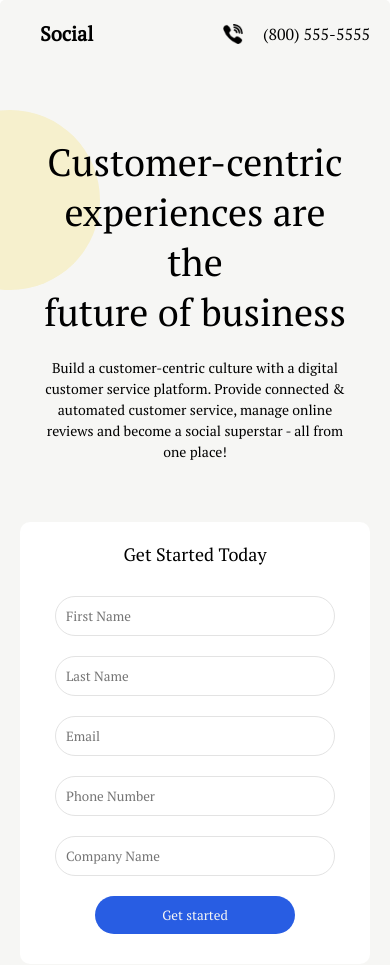
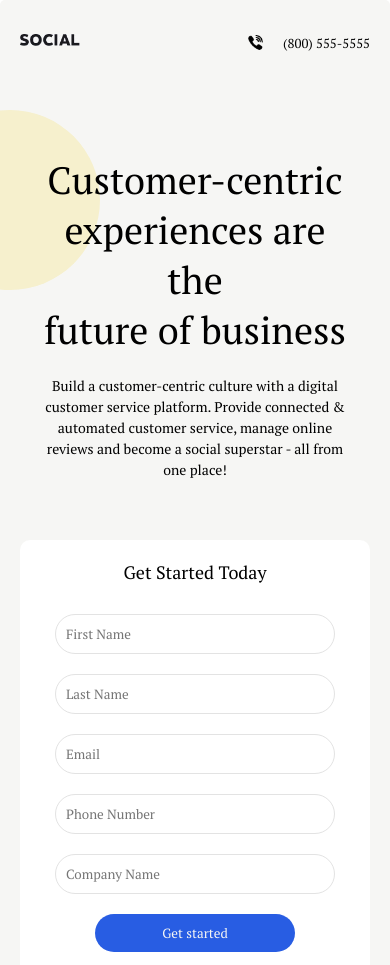
Before and after one commit to mbaah80/kelvin, a plain HTML site: page Index.html in a window 390 px wide. Shown: the top 965 px of the page. Drawn offline with Linux system fonts and the light colour scheme.

Commit message:
first commit

```diff
--- a/Index.html
+++ b/Index.html
@@ -14,13 +14,11 @@
    <div class="heroContainer">
        <div class="header">
            <div>
-               <p class="logo">
-                   Social
-               </p>
+               <img src="/img/logo.jpeg" alt="" class="logo">
            </div>
            <div class="d-flex">
                <img src="/img/viber.png" alt="">
-               <p>
+               <p class="phoneNumber">
                    (800) 555-5555
                </p>
            </div>
--- a/css/main.css
+++ b/css/main.css
@@ -241,7 +241,9 @@
     margin: 0 auto;
     padding: 0 20px;
 }
-
+.phoneNumber{
+    font-size: 16px;
+}
 /* Media Queries for Responsive Design */
 @media screen and (max-width: 768px) {
     .roundDiv {
@@ -286,13 +288,14 @@
         padding: 20px 20px;
     }
     .header img{
-        width: 20px;
-        height: 20px;
+        width: 15px;
+        height: 15px;
         object-fit: contain;
     }
     .logo{
-        font-size: 20px;
-        font-weight: bold;
+        height: 40px !important;
+        width: 60px !important;
+        object-fit: contain;
     }
     .footerContent{
         flex-direction: column;
@@ -338,4 +341,7 @@
     .heroContent{
         width: 100%;
     }
+    .phoneNumber{
+        font-size: 13px;
+    }
 }
```
Also changed, not shown: img/logo.jpeg (added).
